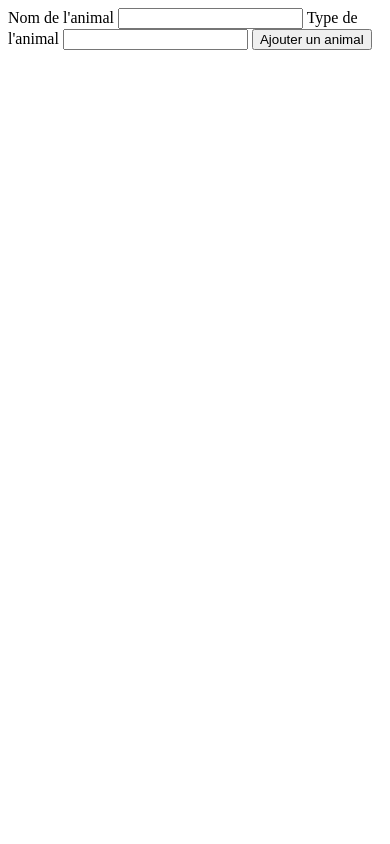
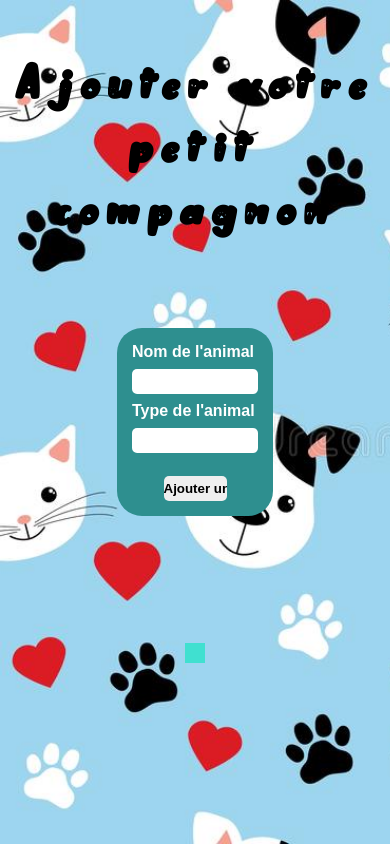
Before and after one commit to DricSun/POO-SPA, a PHP site: page /user_view.php in a window 390 px wide. Run offline with PHP 8.4, Linux system fonts and the light colour scheme; the visitor is signed in with stand-in values (Sample User, id 1); data that the repository does not hold is empty.

Commit message:
correction bug + add style

```diff
--- a/register_process.php
+++ b/register_process.php
@@ -8,6 +8,7 @@ if (isset($_POST['email']) && isset($_POST['password']) && isset($_POST['first_n
     $sql_obj->InsertUser($_POST['email'], $_POST['password'], $_POST['last_name'], $_POST['first_name']);
     session_start();
     $userinfo = $sql_obj->GetUser($_POST['email']);
-    $_SESSION['user'] = new user($userinfo['email'], $userinfo['password'], $userinfo['first_name'], $userinfo['last_name'], $userinfo['id']);
-    $_SESSION['user']->Redirect();
+    $_SESSION['user'] = $userinfo['email'];
+    $user = new user($userinfo['email'], $userinfo['password'], $userinfo['first_name'], $userinfo['last_name'], $userinfo['id']);
+    $user->Redirect();
 }
--- /dev/null
+++ b/style.css
@@ -0,0 +1,147 @@
+*{
+    margin: 0;
+    padding: 0;
+    box-sizing: border-box;
+    font-family: sans-serif;
+
+}
+
+@font-face {
+    font-family: 'Animal Paws';
+    src: url(./asset/Animal\ Paw.ttf) format('truetype');
+}
+
+body{
+    position: relative;
+    height: 100vh;
+    background-image: url('./asset/animaux-compagnie-conseil.jpg');
+    background-repeat: no-repeat;
+    background-size: cover;
+}
+
+form{
+    position: absolute;
+    display: flex;
+    flex-direction: column;
+    transform: translate(-50%,-50%);
+    left: 50%;
+    top: 50%;
+    background-color: rgb(46, 143, 143);
+    padding: 15px;
+    gap: 8px;
+    border-radius: 25px;
+    width: 20%;
+
+}
+
+input[type='submit']{
+    cursor: pointer;
+    margin-top: 15px;
+    width: 50%;
+    font-weight: 700;
+}
+
+.align{
+    display: flex;
+    justify-content: center;
+}
+
+input[type='submit']:hover{
+    background-color: rgb(62, 181, 197);
+    color: white;
+
+}
+
+input{
+    border: none;
+    height: 25px;
+    border-radius: 5px;
+}
+
+label{
+    color: white;
+    font-weight: 700;
+}
+
+h1{
+    text-align: center;
+    padding-top: 50PX;
+    font-family: 'Animal Paws';
+    font-size: 4rem;
+    letter-spacing: 8px;
+}
+
+button{
+    position: absolute;
+    top: 75%;
+    left: 50%;
+    transform: translate(-50%,-50%);
+    width: 7%;
+    height: 25px;
+    cursor: pointer;
+    font-weight: 700;
+    display: flex;
+    justify-content: center;
+    align-items: center;
+    border-radius: 5px;
+    border: none;
+}
+
+
+.userbody{
+    position: relative;
+    background-image: url(./asset/mod-le-sans-couture-avec-les-chats-et-chiens-mignons-belles-illustration-conception-de-vecteur-pour-tissus-textile-papier-peint-154389413.jpg);
+    background-repeat: no-repeat;
+    background-size: cover;
+}
+
+h2{
+    text-align: center;
+    padding-top: 50PX;
+    font-family: 'Animal Paws';
+    font-size: 3rem;
+    letter-spacing: 8px;
+}
+
+.pet{
+    position: absolute;
+    top: 75%;
+    left: 50%;
+    transform: translate(-50%,-50%);
+    background-color: turquoise;
+    padding: 10px;
+    margin-top: 20px;
+}
+
+a{
+    text-decoration: none;
+    color: black;
+    background-color: rgb(52, 133, 125);
+    padding: 5px;
+}
+
+
+@media screen and (max-width: 430px) {
+    form{
+        width: 90%;
+    }
+
+    button{
+        width: 30%;
+    }
+
+    h1{
+        padding-top: 10px;
+    }
+}
+
+
+@media screen and (max-width:830px) {
+    form{
+        width: 40%;
+    }
+
+    button{
+        width: 20%;
+    }
+}
--- a/user_view.php
+++ b/user_view.php
@@ -40,19 +40,24 @@ if(isset($_POST['name']) && isset($_POST['type'])){
     <meta charset="UTF-8" />
     <meta http-equiv="X-UA-Compatible" content="IE=edge" />
     <meta name="viewport" content="width=device-width, initial-scale=1.0" />
+    <link rel="stylesheet" href="style.css">
     <title>SPA</title>
 </head>
-<body>
+<body class="userbody">
+
+<h2>Ajouter votre petit compagnon</h2>
 
 <form method="post" action="user_view.php">
     <label>Nom de l'animal</label>
     <input type="text" name="name">
     <label>Type de l'animal</label>
     <input type="text" name="type">
+    <div class="align">
     <input type="submit" value="Ajouter un animal">
+    </div>
 </form>
 
-<div>
+<div class="pet">
     <?php foreach ($user->getAnimals() as $pet){
 
         echo $pet->getName().' '.$pet->getType();
```
Also changed, not shown: index.php (+7 -1 lines), asset/Animal Paw.ttf (added), asset/animaux-compagnie-conseil.jpg (added), asset/mod-le-sans-couture-avec-les-chats-et-chiens-mignons-belles-illustration-conception-de-vecteur-pour-tissus-textile-papier-peint-154389413.jpg (added).
